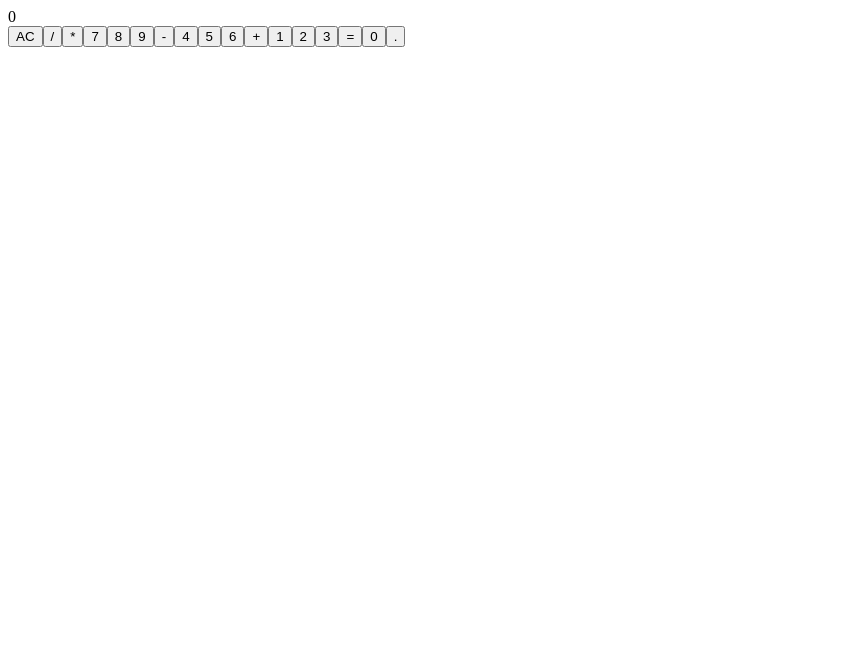
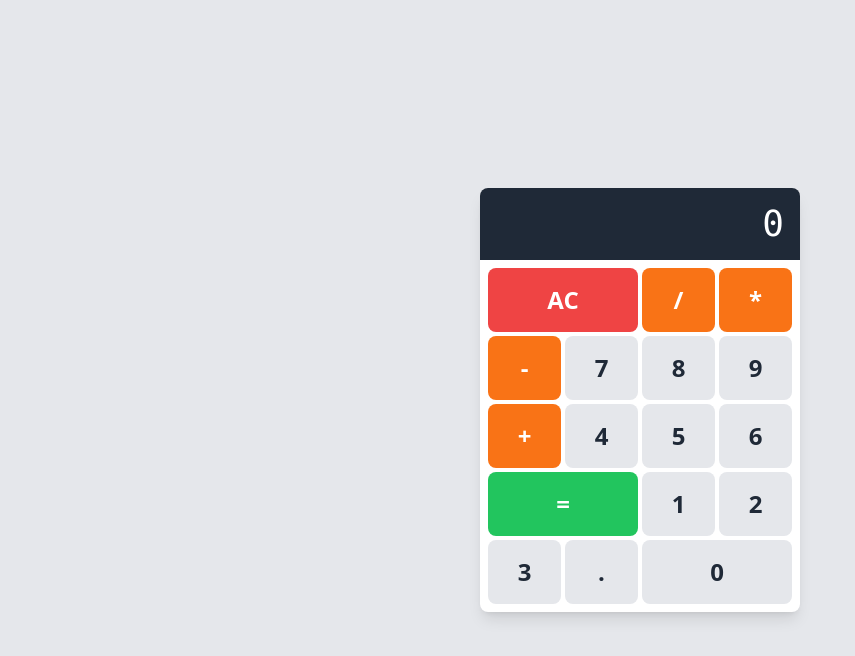
Before and after one commit to ZohalMirkhel/javascript-calculator-new, a React (Create React App) app: page / in a window 1280 px wide. Shown: the top 656 px of the page, without its empty margins (0-855 px from the left). Built offline with nearby package versions, Linux system fonts and the light colour scheme.

Commit message:
Styled the calculator.

```diff
--- a/src/App.js
+++ b/src/App.js
@@ -1,7 +1,10 @@
+// src/App.js
 import React from 'react';
 import { createSlice, configureStore } from '@reduxjs/toolkit';
 import { Provider, useSelector, useDispatch } from 'react-redux';
+import './index.css';
 
+// Redux Slice
 const initialState = {
   displayValue: '0',
   currentOperand: null,
@@ -64,12 +67,14 @@ const calculatorSlice = createSlice({
 
 const { inputDigit, inputOperator, calculateResult, clear } = calculatorSlice.actions;
 
+// Redux Store
 const store = configureStore({
   reducer: {
     calculator: calculatorSlice.reducer,
   },
 });
 
+// Calculator Component
 function Calculator() {
   const displayValue = useSelector((state) => state.calculator.displayValue);
   const dispatch = useDispatch();
@@ -80,26 +85,26 @@ function Calculator() {
   const handleClear = () => dispatch(clear());
 
   return (
-    <div>
-      <div>{displayValue}</div>
-      <div>
-        <button onClick={handleClear}>AC</button>
-        <button onClick={() => handleOperator('/')}>/</button>
-        <button onClick={() => handleOperator('*')}>*</button>
-        <button onClick={() => handleDigit('7')}>7</button>
-        <button onClick={() => handleDigit('8')}>8</button>
-        <button onClick={() => handleDigit('9')}>9</button>
-        <button onClick={() => handleOperator('-')}>-</button>
-        <button onClick={() => handleDigit('4')}>4</button>
-        <button onClick={() => handleDigit('5')}>5</button>
-        <button onClick={() => handleDigit('6')}>6</button>
-        <button onClick={() => handleOperator('+')}>+</button>
-        <button onClick={() => handleDigit('1')}>1</button>
-        <button onClick={() => handleDigit('2')}>2</button>
-        <button onClick={() => handleDigit('3')}>3</button>
-        <button onClick={handleEquals}>=</button>
-        <button onClick={() => handleDigit('0')}>0</button>
-        <button onClick={() => handleDigit('.')}>.</button>
+    <div className="w-80 max-w-sm mx-auto bg-white shadow-lg rounded-lg overflow-hidden">
+      <div className="p-4 bg-gray-800 text-white text-right text-4xl font-mono">{displayValue}</div>
+      <div className="grid grid-cols-4 gap-1 p-2">
+        <button onClick={handleClear} className="col-span-2 bg-red-500 text-white text-2xl font-bold py-4 rounded-lg hover:bg-red-600">AC</button>
+        <button onClick={() => handleOperator('/')} className="bg-orange-500 text-white text-2xl font-bold py-4 rounded-lg hover:bg-orange-600">/</button>
+        <button onClick={() => handleOperator('*')} className="bg-orange-500 text-white text-2xl font-bold py-4 rounded-lg hover:bg-orange-600">*</button>
+        <button onClick={() => handleOperator('-')} className="bg-orange-500 text-white text-2xl font-bold py-4 rounded-lg hover:bg-orange-600">-</button>
+        <button onClick={() => handleDigit('7')} className="bg-gray-200 text-gray-800 text-2xl font-bold py-4 rounded-lg hover:bg-gray-300">7</button>
+        <button onClick={() => handleDigit('8')} className="bg-gray-200 text-gray-800 text-2xl font-bold py-4 rounded-lg hover:bg-gray-300">8</button>
+        <button onClick={() => handleDigit('9')} className="bg-gray-200 text-gray-800 text-2xl font-bold py-4 rounded-lg hover:bg-gray-300">9</button>
+        <button onClick={() => handleOperator('+')} className="bg-orange-500 text-white text-2xl font-bold py-4 rounded-lg hover:bg-orange-600">+</button>
+        <button onClick={() => handleDigit('4')} className="bg-gray-200 text-gray-800 text-2xl font-bold py-4 rounded-lg hover:bg-gray-300">4</button>
+        <button onClick={() => handleDigit('5')} className="bg-gray-200 text-gray-800 text-2xl font-bold py-4 rounded-lg hover:bg-gray-300">5</button>
+        <button onClick={() => handleDigit('6')} className="bg-gray-200 text-gray-800 text-2xl font-bold py-4 rounded-lg hover:bg-gray-300">6</button>
+        <button onClick={handleEquals} className="col-span-2 bg-green-500 text-white text-2xl font-bold py-4 rounded-lg hover:bg-green-600">=</button>
+        <button onClick={() => handleDigit('1')} className="bg-gray-200 text-gray-800 text-2xl font-bold py-4 rounded-lg hover:bg-gray-300">1</button>
+        <button onClick={() => handleDigit('2')} className="bg-gray-200 text-gray-800 text-2xl font-bold py-4 rounded-lg hover:bg-gray-300">2</button>
+        <button onClick={() => handleDigit('3')} className="bg-gray-200 text-gray-800 text-2xl font-bold py-4 rounded-lg hover:bg-gray-300">3</button>
+        <button onClick={() => handleDigit('.')} className="bg-gray-200 text-gray-800 text-2xl font-bold py-4 rounded-lg hover:bg-gray-300">.</button>
+        <button onClick={() => handleDigit('0')} className="col-span-2 bg-gray-200 text-gray-800 text-2xl font-bold py-4 rounded-lg hover:bg-gray-300">0</button>
       </div>
     </div>
   );
@@ -108,7 +113,9 @@ function Calculator() {
 function App() {
   return (
     <Provider store={store}>
-      <Calculator />
+      <div className="flex justify-center items-center h-screen bg-gray-200">
+        <Calculator />
+      </div>
     </Provider>
   );
 }
```
